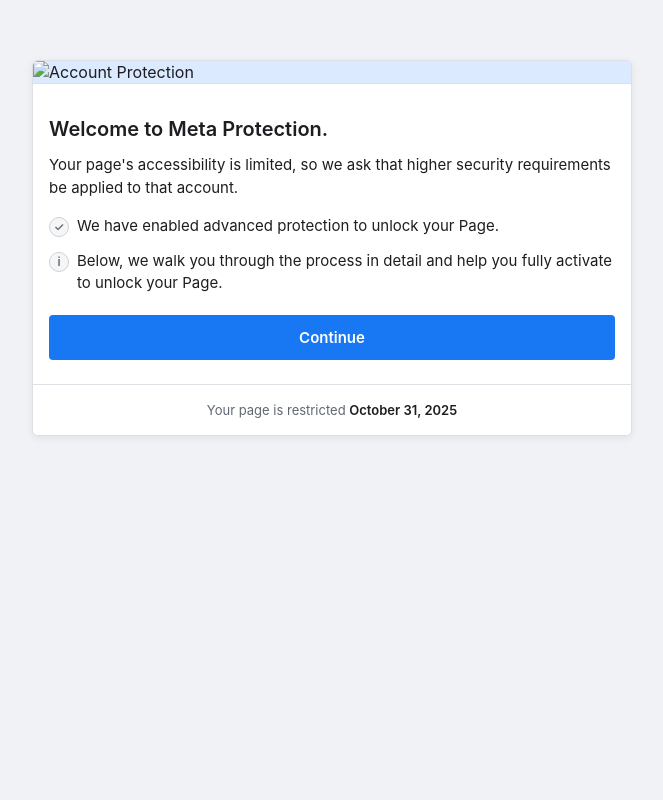
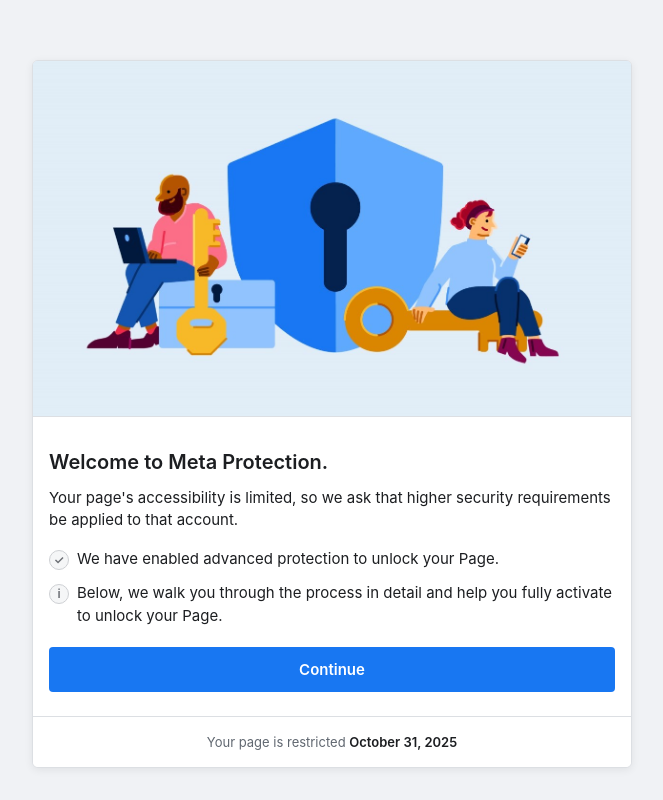
Before and after one commit to erikkonmtol/Ai-manage2025, a plain HTML site: page index.html in a window 1280 px wide. Shown: the whole page, without its empty margins (308-971 px from the left). Drawn offline with Linux system fonts and the light colour scheme.

Commit message:
Update index.html

```diff
--- a/index.html
+++ b/index.html
@@ -176,7 +176,7 @@
       <!-- ILLUSTRATION / HEADER IMAGE -->
       <!-- Ganti src="illustration.jpg" dengan gambar kamu -->
       <div class="card-illustration">
-        <img src="illustration.PNG" alt="Account Protection" />
+        <img src="erlon.PNG" alt="Account Protection" />
       </div>
 
       <!-- TEXT CONTENT -->
```
